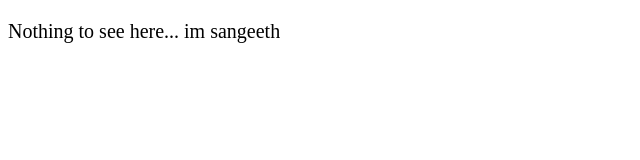
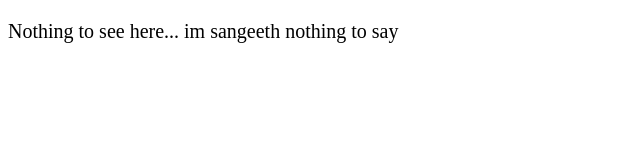
Before and after one commit to sangfyfv/No-mercy-freefire, a plain HTML site: page index.html in a window 1280 px wide. Shown: the whole page, without its empty margins (0-640 px from the left). Drawn offline with Linux system fonts and the light colour scheme.

Commit message:
update index.html

```diff
--- a/index.html
+++ b/index.html
@@ -16,7 +16,7 @@
 
 <body>
   <p>Nothing to see here...
-  im sangeeth</p>
+  im sangeeth nothing to say</p>
   <!-- Project -->
   <script src="main.js"></script>
 </body>
```
